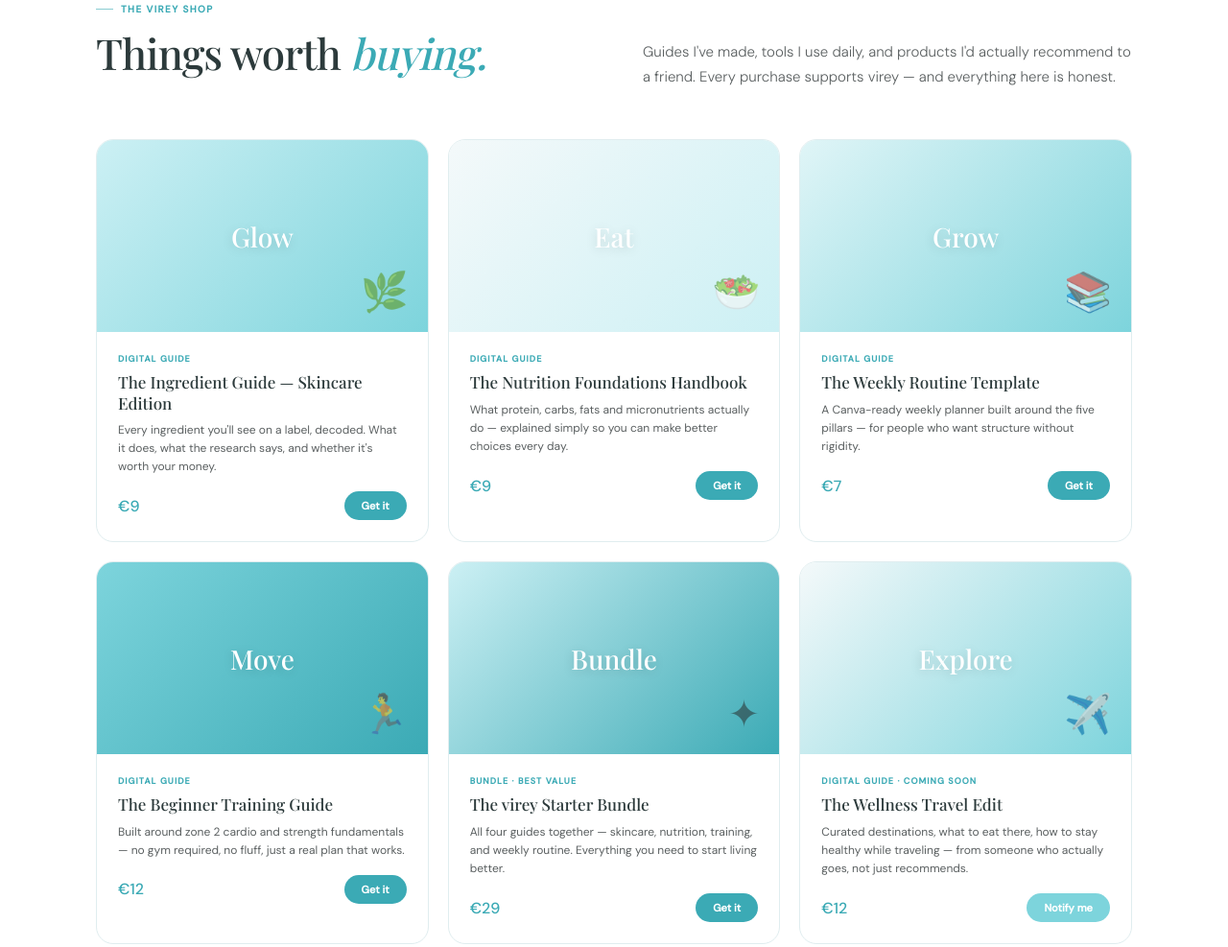
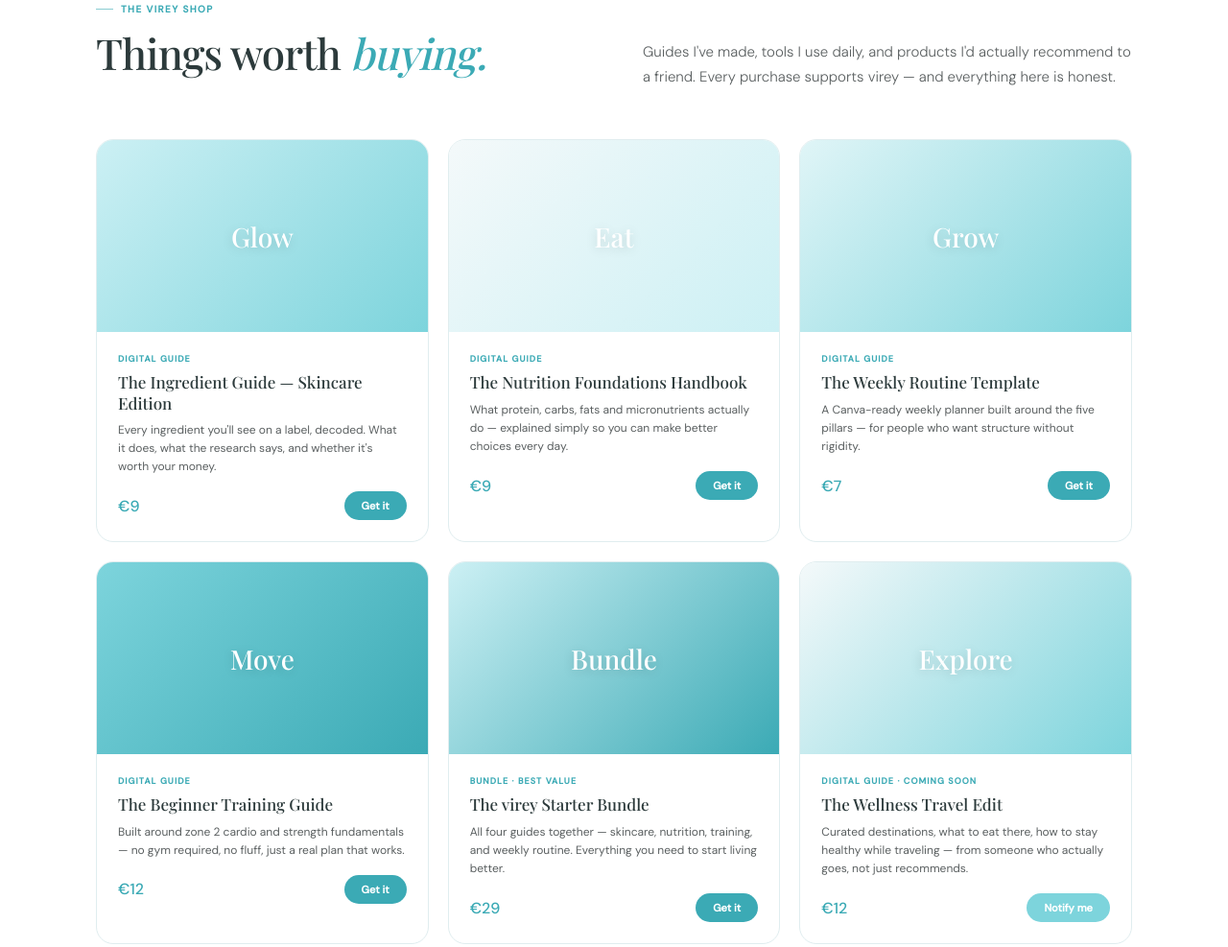
Before and after one commit to beatricecrb/virey.dublecolor, a plain HTML site: page index.html in a window 1280 px wide. Shown: the part 3420-4407 px from the top of the page at 96% size. Drawn offline with nearby package versions, Linux system fonts and the light colour scheme; a web font is replaced by a local one.

Commit message:
Simplify shop image structure in index.html
Removed unnecessary span elements from shop images for guides.

```diff
--- a/index.html
+++ b/index.html
@@ -1478,7 +1478,7 @@ footer { background: var(--ink); padding: 52px 0 28px; }
 
         <!-- Guide 1: Glow / Skincare Ingredients -->
         <div class="shop-card reveal" onclick="openShop('guide1')">
-          <div class="shop-img s1"><div class="shop-img-label">Glow</div><span class="shop-img-icon">🌿</span></div>
+          <div class="shop-img s1"><div class="shop-img-label">Glow</div></div>
           <div class="shop-body">
             <div class="shop-category">Digital guide</div>
             <div class="shop-name">The Ingredient Guide — Skincare Edition</div>
@@ -1489,7 +1489,7 @@ footer { background: var(--ink); padding: 52px 0 28px; }
 
         <!-- Guide 2: Eat / Nutrition -->
         <div class="shop-card reveal rd1" onclick="openShop('guide2')">
-          <div class="shop-img s2"><div class="shop-img-label">Eat</div><span class="shop-img-icon">🥗</span></div>
+          <div class="shop-img s2"><div class="shop-img-label">Eat</div></div>
           <div class="shop-body">
             <div class="shop-category">Digital guide</div>
             <div class="shop-name">The Nutrition Foundations Handbook</div>
@@ -1500,7 +1500,7 @@ footer { background: var(--ink); padding: 52px 0 28px; }
 
         <!-- Guide 3: Grow / Routine Template -->
         <div class="shop-card reveal rd2" onclick="openShop('guide3')">
-          <div class="shop-img s3"><div class="shop-img-label">Grow</div><span class="shop-img-icon">📚</span></div>
+          <div class="shop-img s3"><div class="shop-img-label">Grow</div></div>
           <div class="shop-body">
             <div class="shop-category">Digital guide</div>
             <div class="shop-name">The Weekly Routine Template</div>
@@ -1511,7 +1511,7 @@ footer { background: var(--ink); padding: 52px 0 28px; }
 
         <!-- Guide 4: Move / Training -->
         <div class="shop-card reveal rd3" onclick="openShop('guide4')">
-          <div class="shop-img s4"><div class="shop-img-label">Move</div><span class="shop-img-icon">🏃</span></div>
+          <div class="shop-img s4"><div class="shop-img-label">Move</div></div>
           <div class="shop-body">
             <div class="shop-category">Digital guide</div>
             <div class="shop-name">The Beginner Training Guide</div>
@@ -1522,7 +1522,7 @@ footer { background: var(--ink); padding: 52px 0 28px; }
 
         <!-- Guide 5: Bundle (best value) -->
         <div class="shop-card reveal rd4" onclick="openShop('guide5')">
-          <div class="shop-img s5"><div class="shop-img-label">Bundle</div><span class="shop-img-icon">✦</span></div>
+          <div class="shop-img s5"><div class="shop-img-label">Bundle</div></div>
           <div class="shop-body">
             <div class="shop-category">Bundle · Best value</div>
             <div class="shop-name">The virey Starter Bundle</div>
@@ -1533,7 +1533,7 @@ footer { background: var(--ink); padding: 52px 0 28px; }
 
         <!-- Guide 6: Explore / Travel (coming soon) -->
         <div class="shop-card reveal rd5" onclick="openShop('guide6')">
-          <div class="shop-img s6"><div class="shop-img-label">Explore</div><span class="shop-img-icon">✈️</span></div>
+          <div class="shop-img s6"><div class="shop-img-label">Explore</div></div>
           <div class="shop-body">
             <div class="shop-category">Digital guide · Coming soon</div>
             <div class="shop-name">The Wellness Travel Edit</div>
```
